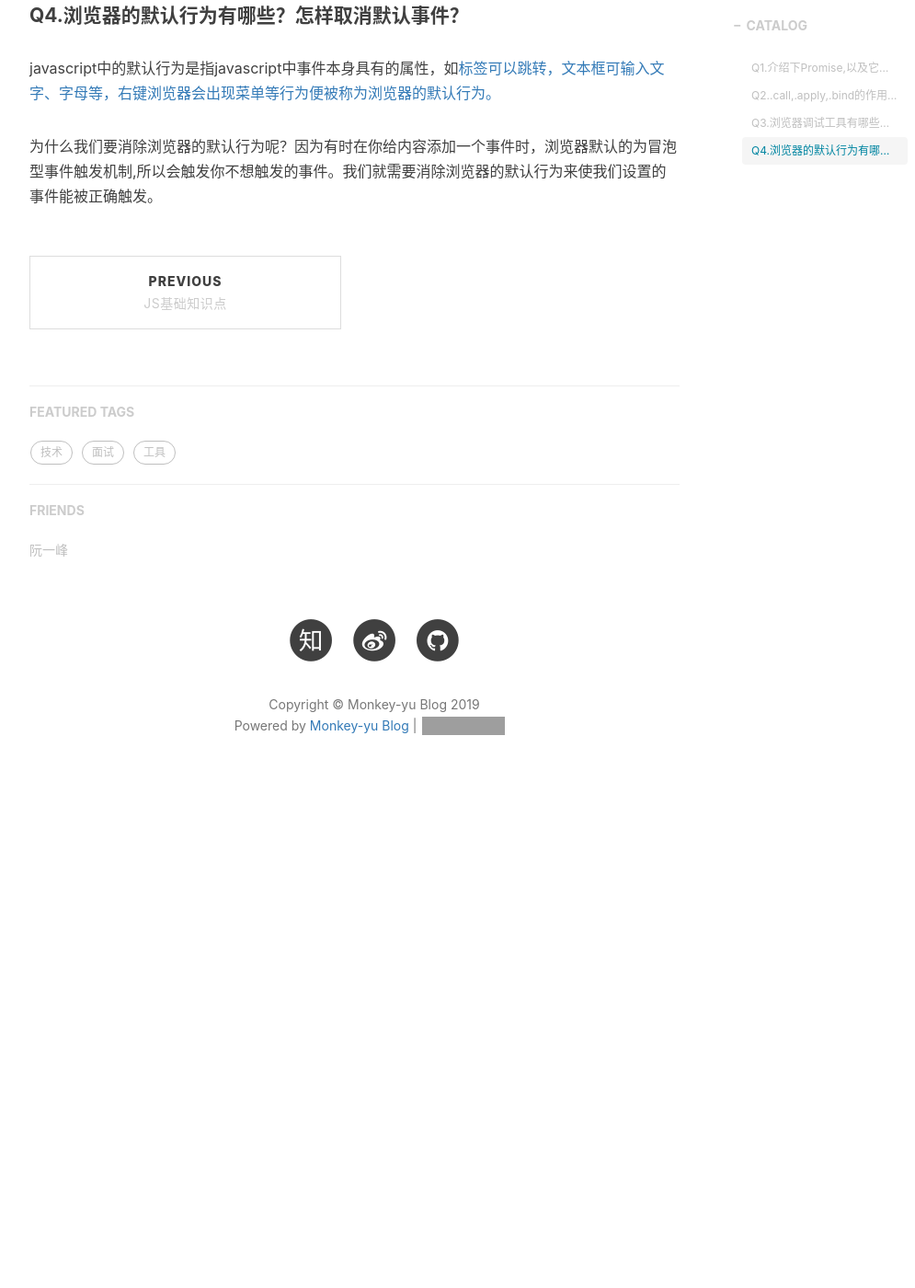
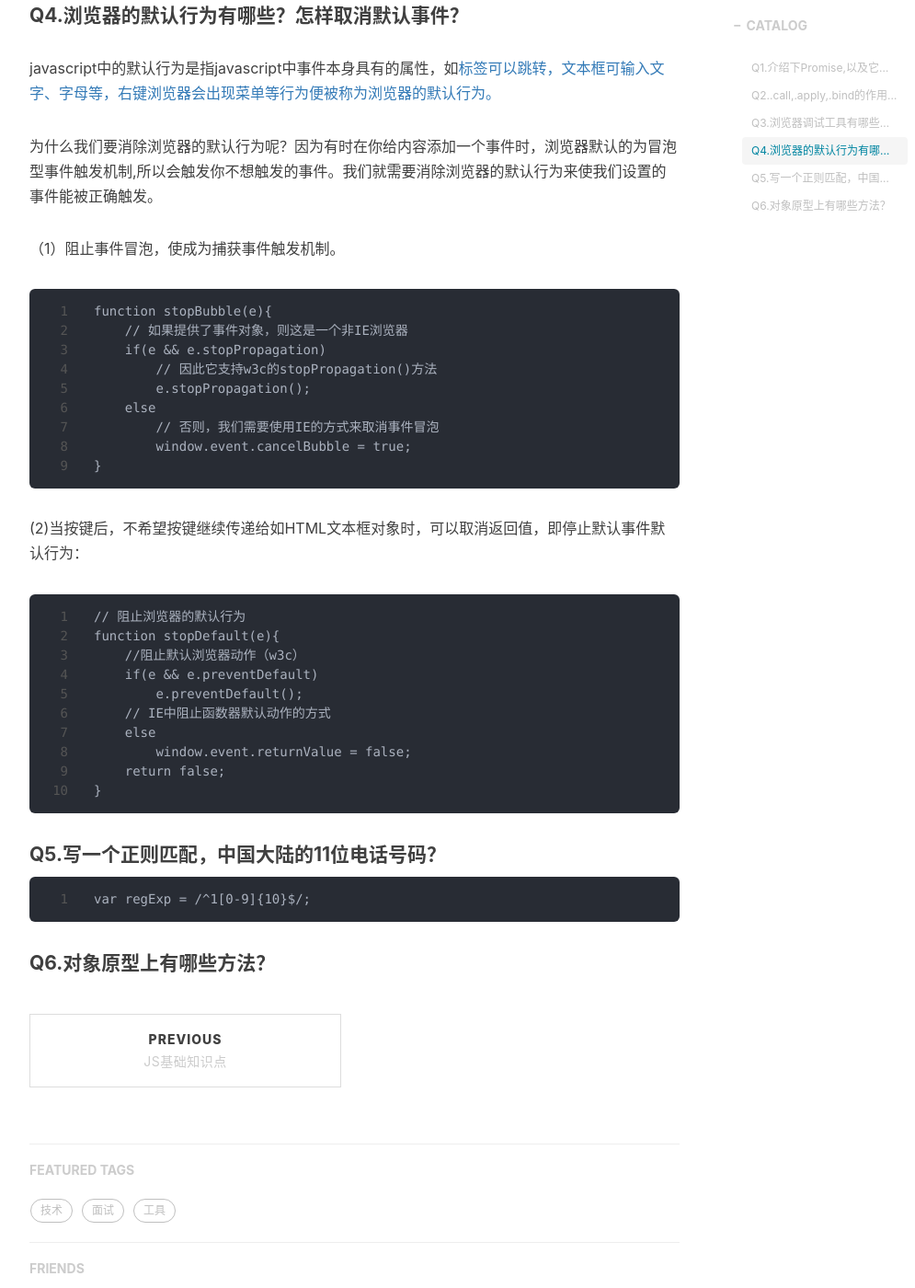
Before and after one commit to monkey-yu/monkey-yu.github.io, a Jekyll site: the page built from _posts/2019-01-16-ximalaya-interview.md, in a window 1280 px wide and 1400 px high, scrolled down 2436 px. Shown: the whole window at 92% size, without its empty margins (233-1228 px from the left). Built offline with Jekyll 4.4.1, drawn with Linux system fonts in a browser that asks for light colours; nearby versions of some CDN libraries; comment, search, counter and statistics services are not loaded; before the commit the page ends 3302 px from its top, so only the background shows below that; grey boxes are pictures that could not be loaded.

Commit message:
未完成

````diff
--- a/_posts/2019-01-16-ximalaya-interview.md
+++ b/_posts/2019-01-16-ximalaya-interview.md
@@ -78,3 +78,40 @@ performance怎么用？ 还是不很清楚。
 javascript中的默认行为是指javascript中事件本身具有的属性，如<a>标签可以跳转，文本框可输入文字、字母等，右键浏览器会出现菜单等行为便被称为浏览器的默认行为。
 
 为什么我们要消除浏览器的默认行为呢？因为有时在你给内容添加一个事件时，浏览器默认的为冒泡型事件触发机制,所以会触发你不想触发的事件。我们就需要消除浏览器的默认行为来使我们设置的事件能被正确触发。
+
+（1）阻止事件冒泡，使成为捕获事件触发机制。
+
+```
+function stopBubble(e){
+    // 如果提供了事件对象，则这是一个非IE浏览器
+    if(e && e.stopPropagation)
+    	// 因此它支持w3c的stopPropagation()方法
+    	e.stopPropagation();
+    else
+    	// 否则，我们需要使用IE的方式来取消事件冒泡
+    	window.event.cancelBubble = true;
+}
+```
+
+(2)当按键后，不希望按键继续传递给如HTML文本框对象时，可以取消返回值，即停止默认事件默认行为：
+
+```
+// 阻止浏览器的默认行为
+function stopDefault(e){
+    //阻止默认浏览器动作（w3c）
+    if(e && e.preventDefault)
+    	e.preventDefault();
+    // IE中阻止函数器默认动作的方式
+    else
+    	window.event.returnValue = false;
+    return false;
+}
+```
+
+#### Q5.写一个正则匹配，中国大陆的11位电话号码？
+
+```
+var regExp = /^1[0-9]{10}$/;
+```
+
+#### Q6.对象原型上有哪些方法？
````
